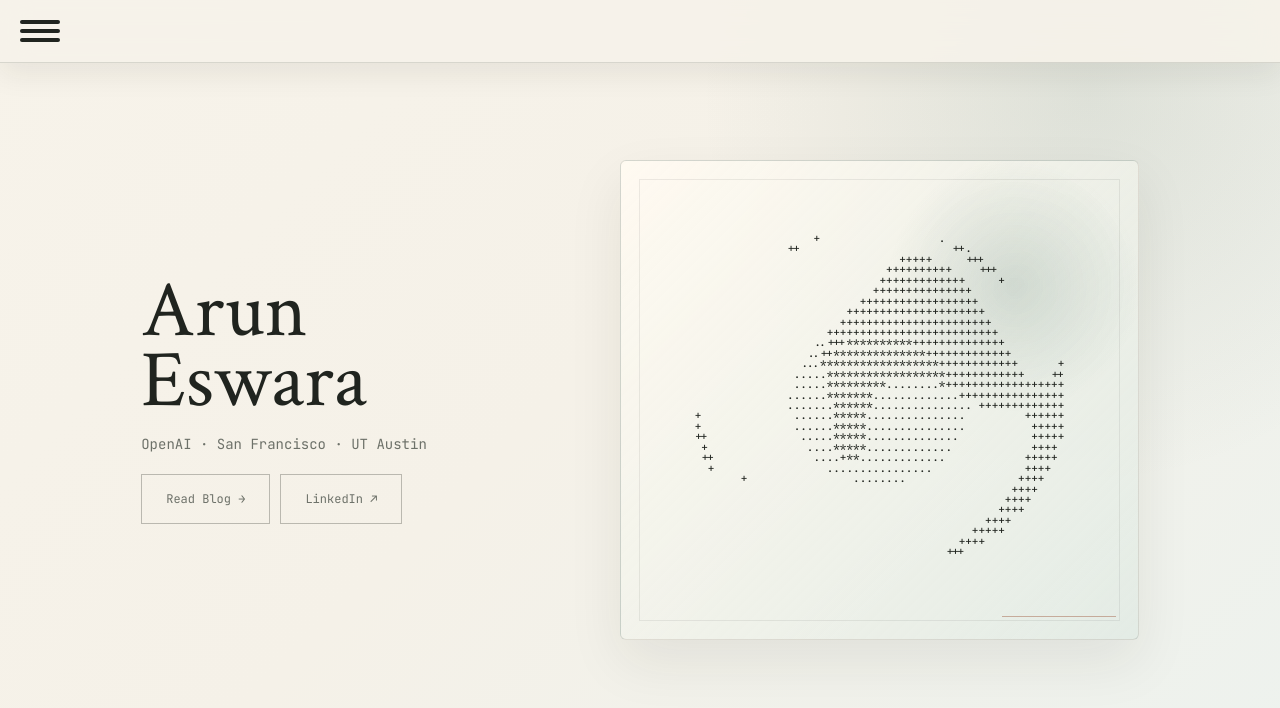
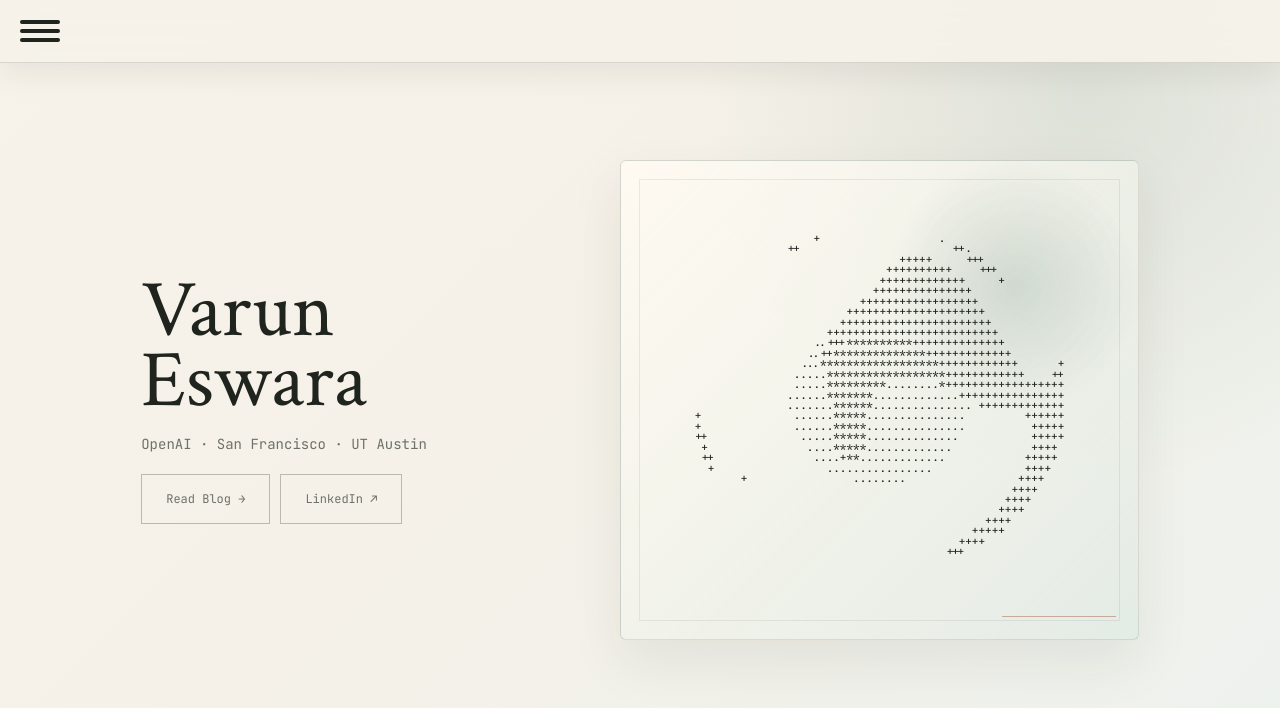
Before and after one commit to aruneswara/aruneswaracom, a React (Vite) app: page / in a window 1280 px wide. Shown: the top 708 px of the page. Built offline with nearby package versions, Linux system fonts and the light colour scheme.

Commit message:
Update site name

```diff
--- a/index.html
+++ b/index.html
@@ -4,7 +4,7 @@
   <meta charset="UTF-8" />
   <!-- <link rel="icon" type="image/svg+xml" href="http://res.cloudinary.com/dcd0ad1pk/image/upload/v1730209563/l7jcavpzkji1lwjt70nn.png" /> -->
   <meta name="viewport" content="width=device-width, initial-scale=1.0" />
-  <title>Arun Eswara</title>
+  <title>Varun Eswara</title>
 
 
 
--- a/src/components/Blog_inner_sec.jsx
+++ b/src/components/Blog_inner_sec.jsx
@@ -165,7 +165,7 @@
 
             {/* Author Info */}
             <div className="Written_by_box">
-              <h3>Written by {blog.author?.name || "Arun Eswara"}</h3>
+              <h3>Written by {blog.author?.name || "Varun Eswara"}</h3>
               <h3>{blog.author?.title || "Software Engineer"}</h3>
               <p>Thanks for reading.</p>
             </div>
--- a/src/components/Hero_sec.jsx
+++ b/src/components/Hero_sec.jsx
@@ -50,7 +50,7 @@
       <div className="container">
         <div className="main_hero_sec">
           <div className="hero_sec_title" ref={titleRef}>
-            <h2>Arun</h2>
+            <h2>Varun</h2>
             <h2>Eswara</h2>
             <p>OpenAI · San Francisco · UT Austin</p>
             <div className="hero_sec_btn_box">
```
